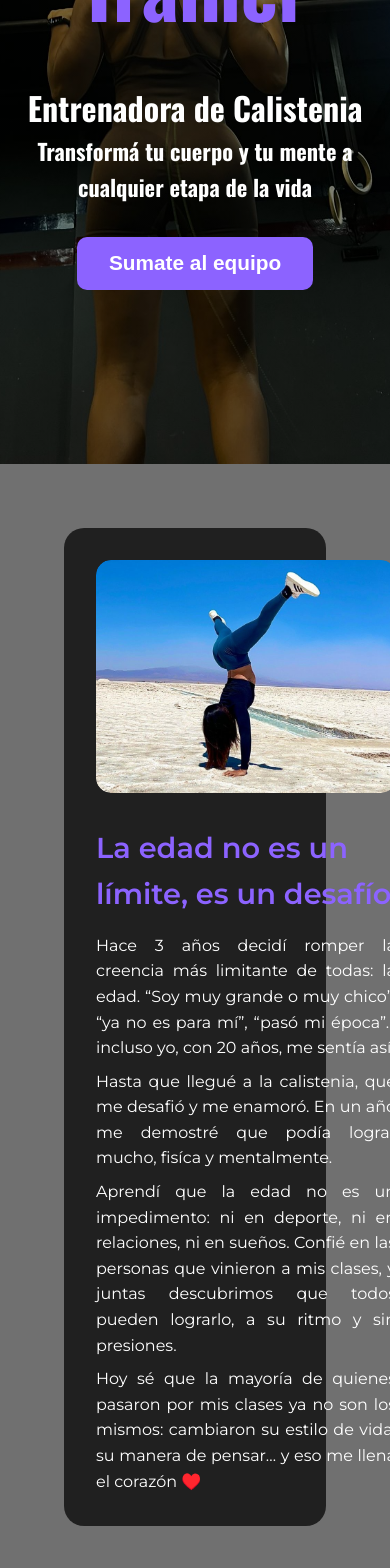
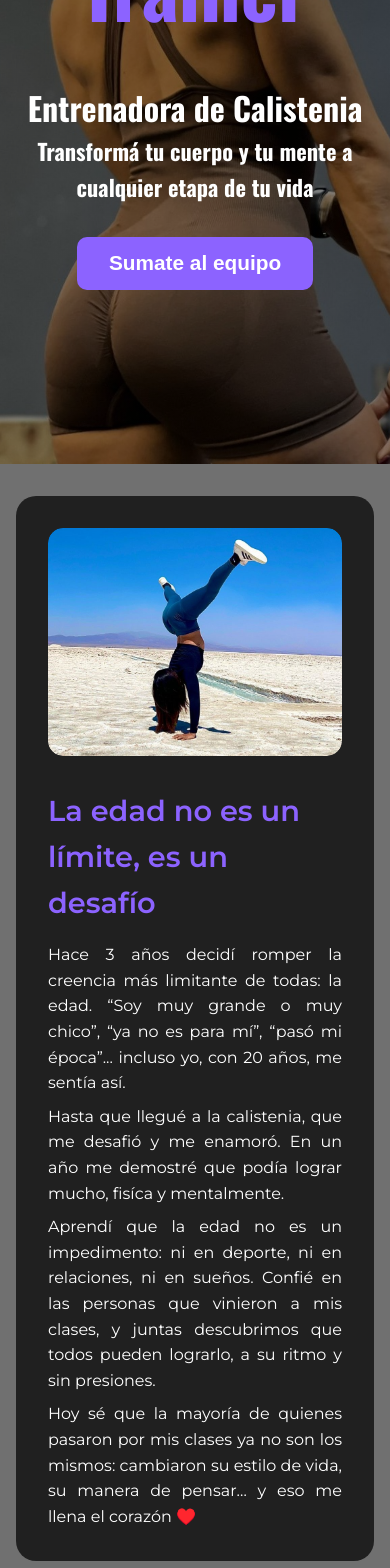
Before and after one commit to solalcaraz/Calis_Trainer, a SvelteKit app: page / in a window 390 px wide. Shown: the part 380-1948 px from the top of the page. Built offline with nearby package versions, Linux system fonts and the light colour scheme.

Commit message:
fix texto + media queries

```diff
--- a/src/lib/components/home/about/about.css
+++ b/src/lib/components/home/about/about.css
@@ -1,6 +1,6 @@
 .about--contenedor {
     display: grid;
-    grid-template-columns: repeat(auto-fit, minmax(300px, 1fr));
+    grid-template-columns: repeat(auto-fit, minmax(200px, 1fr));
     gap: 2rem;
     align-items: center;
 }
@@ -22,7 +22,5 @@
   width: 100%;
   height: 100%;
   object-fit: cover; /* Ocupa todo sin deformarse */
-  /* object-position: center; */
   border-radius: 15px;
-  /* display: block; */
 }
--- a/src/lib/components/home/hero/hero.svelte
+++ b/src/lib/components/home/hero/hero.svelte
@@ -8,7 +8,7 @@
   <h1>Calis Trainer</h1>
   <article>
     <h2>Entrenadora de Calistenia</h2>
-    <h3>Transformá tu cuerpo y tu mente a cualquier etapa de la vida</h3>
+    <h3>Transformá tu cuerpo y tu mente a cualquier etapa de tu vida</h3>
   </article>
   <Boton tipo='primario'>
     Sumate al equipo
--- a/src/routes/styles.css
+++ b/src/routes/styles.css
@@ -81,3 +81,9 @@ ul {
 Agregá transiciones suaves (fade-in, hover effects).
 Embed de Instagram o widget de feed.
 Botón flotante de WhatsApp (opcional, para que siempre esté visible). */
+
+@media (max-width: 500px) {
+    .contenedor-general {
+        margin: 2rem 1rem;
+    }
+}
```
Also changed, not shown: static/calis-trainer-hero.jpg.
